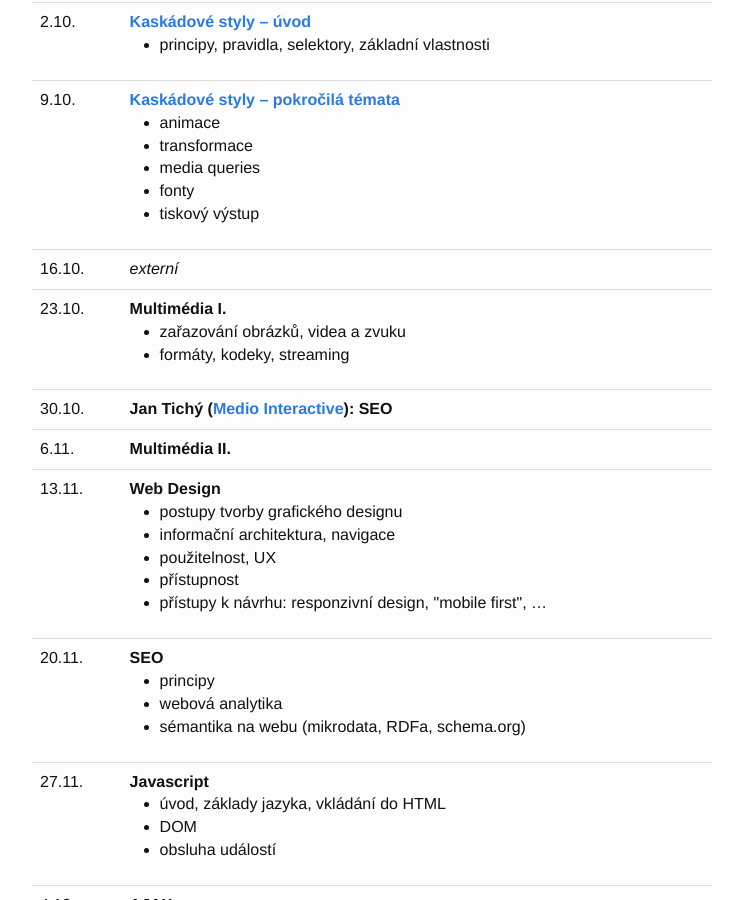
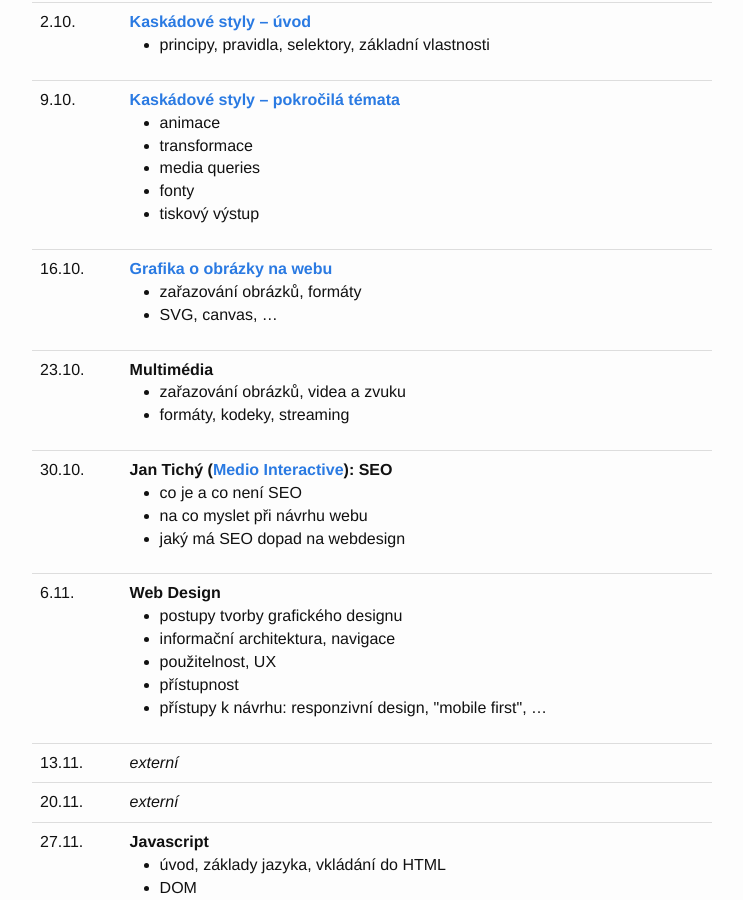
Before and after one commit to 4iz268/4iz268.github.io, a Jekyll site: the page built from prednasky/index.html, in a window 1280 px wide and 900 px high, scrolled down 447 px. Shown: the whole window, without its empty margins (268-1011 px from the left). Built offline with Jekyll 4.4.1, drawn with Linux system fonts in a browser that asks for light colours; nearby versions of some CDN libraries.

Commit message:
Doplněna anotace HoTovy přednášky

```diff
--- a/prednasky/index.html
+++ b/prednasky/index.html
@@ -39,7 +39,7 @@ title: Přednášky
     <tr>
       <td>9.10.</td>
       <td>
-        <strong><a href="http://www.kosek.cz/vyuka/4iz268/prednasky/css/">Kaskádové styly – pokročilá témata</a></strong>
+        <strong><a href="http://www.kosek.cz/vyuka/4iz268/prednasky/css2/">Kaskádové styly – pokročilá témata</a></strong>
         <ul>
           <li>animace</li>
           <li>transformace</li>
@@ -51,12 +51,17 @@ title: Přednášky
     </tr>
     <tr>
       <td>16.10.</td>
-      <td><em>externí</em> <!-- CSS preprocesory/SVG --></td>
+      <td>
+        <strong><a href="http://www.kosek.cz/vyuka/4iz268/prednasky/grafika/">Grafika o obrázky na webu</a></strong>
+        <ul>
+          <li>zařazování obrázků, formáty</li>
+          <li>SVG, canvas, …</li>
+        </ul>
+      </td>
     </tr>
     <tr>
       <td>23.10.</td>
-      <td>
-        <strong>Multimédia I.</strong>
+      <td><strong>Multimédia</strong>
         <ul>
           <li>zařazování obrázků, videa a zvuku</li>
           <li>formáty, kodeky, streaming</li>
@@ -66,15 +71,16 @@ title: Přednášky
     <tr>
       <td>30.10.</td>
       <td>
-        <strong>Jan Tichý (<a href="http://www.medio.cz/">Medio Interactive</a>): SEO</strong>
+        <strong>Jan Tichý (<a href="http://www.medio.cz/">Medio Interactive</a>): SEO</strong><br><ul>
+          <li>co je a co není SEO</li>
+          <li>na co myslet při návrhu webu</li>
+          <li>jaký má SEO dopad na webdesign</li>
+        </ul>
+        </li>
       </td>
     </tr>
     <tr>
       <td>6.11.</td>
-      <td><strong>Multimédia II.</strong></td>
-    </tr>
-    <tr>
-      <td>13.11.</td>
       <td>
         <strong>Web Design</strong>
         <ul>
@@ -87,14 +93,21 @@ title: Přednášky
       </td>
     </tr>
     <tr>
+      <td>13.11.</td>
+      <td><em>externí</em></td>
+    </tr>
+    <tr>
       <td>20.11.</td>
       <td>
+        <em>externí</em>
+        <!--
         <strong>SEO</strong>
         <ul>
           <li>principy</li>
           <li>webová analytika</li>
           <li>sémantika na webu (mikrodata, RDFa, schema.org)</li>
         </ul>
+        -->
       </td>
     </tr>
     <tr>
```
Also changed, not shown: cviceni/12-api/.#index.md (deleted, +0 -1 lines).
